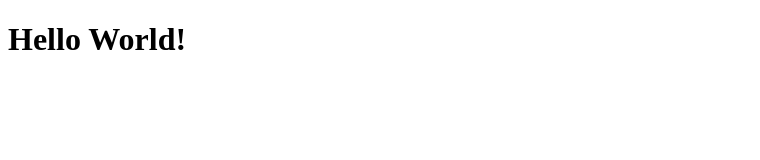
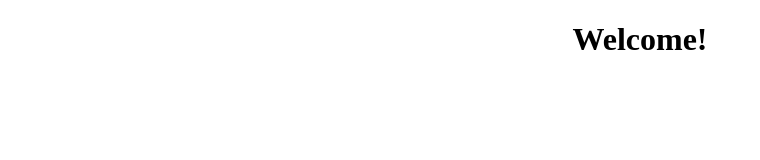
Before and after one commit to Soyka-Family/soyka-family.github.io, a plain HTML site: page index.html in a window 1280 px wide. Shown: the whole page, without its empty margins (0-760 px from the left). Drawn offline with Linux system fonts and the light colour scheme.

Commit message:
Update index.html

```diff
--- a/index.html
+++ b/index.html
@@ -4,6 +4,7 @@
     <title>SOYKA FAMILY</title>
   </head>
   <body>
-    <h1>Hello World!</h1>
+    <span style="text-align: center;">
+      <h1>Welcome!</h1>
   </body>
 </html>
```
